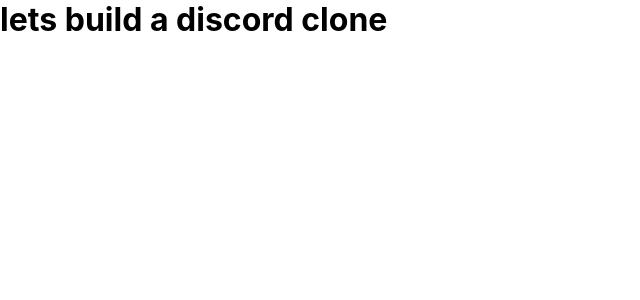
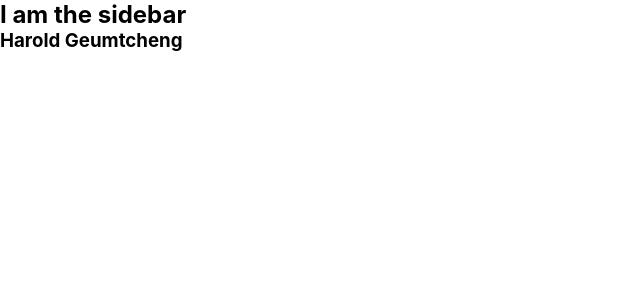
Before and after one commit to Harold-debug/discord-clone, a React (Create React App) app: page / in a window 1280 px wide. Shown: the top 300 px of the page, without its empty margins (0-640 px from the left). Built offline with nearby package versions, Linux system fonts and the light colour scheme.

Commit message:
clean up and starting project

```diff
--- a/src/App.js
+++ b/src/App.js
@@ -1,10 +1,12 @@
 import React from "react";
 import "./App.css";
-
+import Sidebar from "./Sidebar";
 function App() {
   return (
     <div className="App">
-      <h1>lets build a discord clone</h1>
+      {/* {Sidebar} */}
+      <Sidebar />
+      {/* {Chat} */}
     </div>
   );
 }
--- /dev/null
+++ b/src/Sidebar.js
@@ -0,0 +1,15 @@
+import React from "react";
+import "./Sidebar.css";
+function Sidebar() {
+  return (
+    <div className="sidebar">
+      <h2>I am the sidebar</h2>
+
+      <div className="sidebar_top">
+        <h3>Harold Geumtcheng</h3>
+      </div>
+    </div>
+  );
+}
+
+export default Sidebar;
--- a/src/app/store.js
+++ b/src/app/store.js
@@ -1,5 +1,5 @@
-import { configureStore } from '@reduxjs/toolkit';
-import counterReducer from '../features/counter/counterSlice';
+import { configureStore } from "@reduxjs/toolkit";
+import counterReducer from "../features/counterSlice";
 
 export const store = configureStore({
   reducer: {
--- a/src/features/counter/Counter.js
+++ b/src/features/Counter.js
@@ -7,7 +7,7 @@ import {
   incrementAsync,
   incrementIfOdd,
   selectCount,
-} from "./counterSlice";
+} from "../../counterSlice";
 import styles from "./Counter.css";
 
 export function Counter() {
```
Also changed, not shown: src/Sidebar.css (added), src/features/Counter.css (renamed from src/features/counter/Counter.css), src/features/counterAPI.js (renamed from src/features/counter/counterAPI.js), src/features/counterSlice.js (renamed from src/features/counter/counterSlice.js), 1 other file (tests, documents, lock files or other folders).
